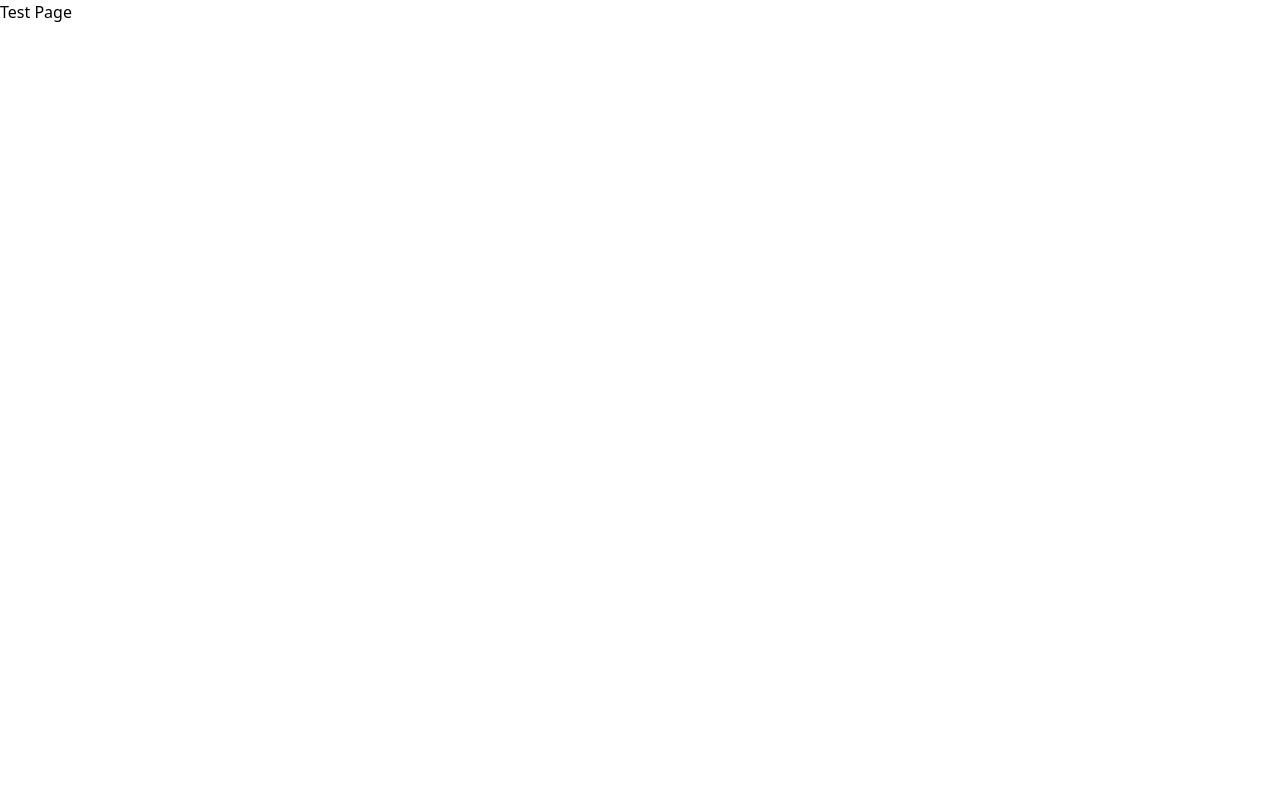
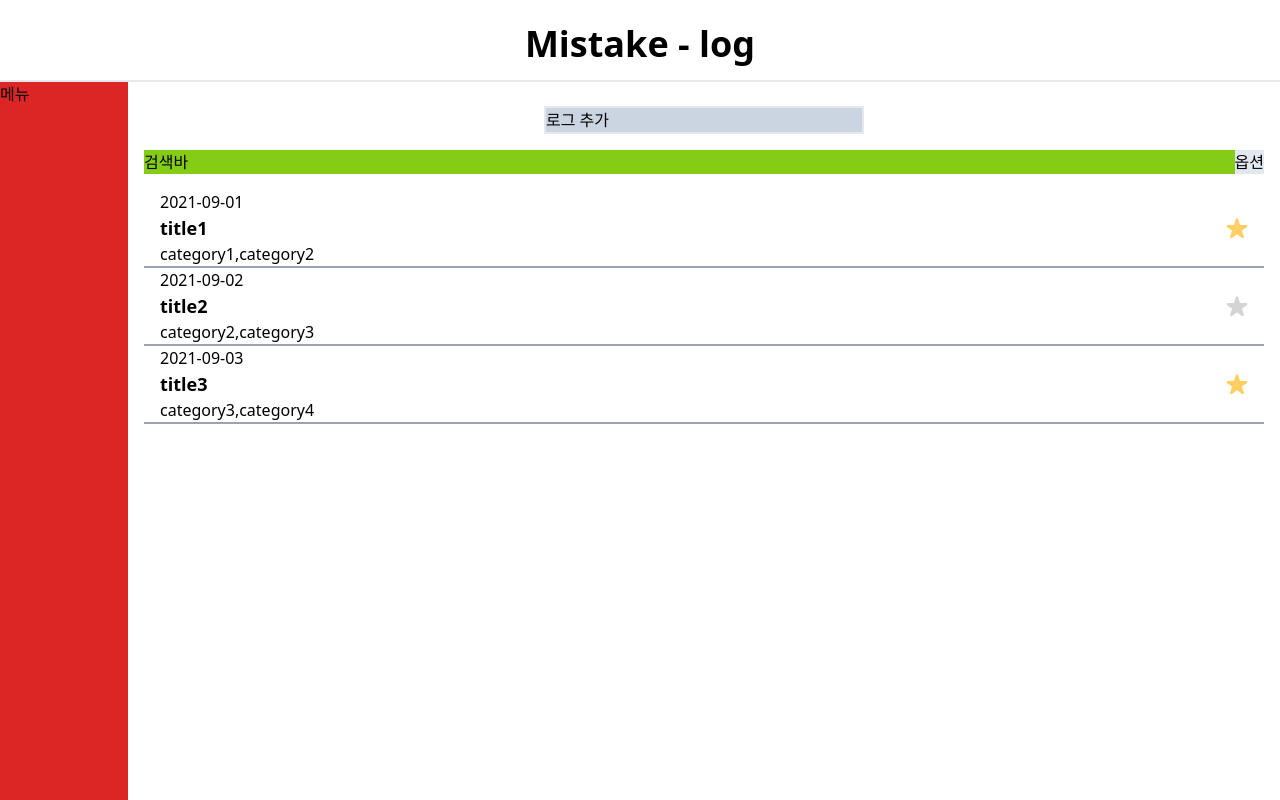
Before and after one commit to Daeun-100/mistake-log, a React (Vite) app: page / in a window 1280 px wide. Built offline with nearby package versions, Linux system fonts and the light colour scheme.

Commit message:
feat(ActiveListPage) : 뼈대 ui 구현

```diff
--- a/eslint.config.js
+++ b/eslint.config.js
@@ -2,6 +2,7 @@ import globals from 'globals';
 import pluginJs from '@eslint/js';
 import tseslint from 'typescript-eslint';
 import pluginReact from 'eslint-plugin-react';
+import pluginHtml from 'eslint-plugin-html';
 
 /** @type {import('eslint').Linter.Config[]} */
 export default [
@@ -10,12 +11,13 @@ export default [
   pluginJs.configs.recommended,
   ...tseslint.configs.recommended,
   pluginReact.configs.flat.recommended,
+  pluginHtml.configs.recommended,
   {
     rules: {
       quotes: ['error', 'single'],
       indent: ['error', 2],
       semi: ['error', 'always'],
-      'max-len': ['error', { code: 80 }],
+      'max-len': ['error', { code: 80, ignorePattern: '<.*>' }],
       'react/jsx-uses-react': 'off',
       'react/react-in-jsx-scope': 'off',
       'comma-dangle': ['error', 'always-multiline'],
--- a/package.json
+++ b/package.json
@@ -11,6 +11,7 @@
     "test": "jest"
   },
   "dependencies": {
+    "@headlessui/react": "^2.2.0",
     "jotai": "^2.10.4",
     "react": "^18.3.1",
     "react-dom": "^18.3.1",
@@ -27,6 +28,7 @@
     "@vitejs/plugin-react": "^4.3.4",
     "autoprefixer": "^10.4.20",
     "eslint": "^8.57.1",
+    "eslint-plugin-html": "^8.1.2",
     "eslint-plugin-react": "^7.37.2",
     "eslint-plugin-react-hooks": "^5.0.0",
     "eslint-plugin-react-refresh": "^0.4.16",
--- a/src/App.tsx
+++ b/src/App.tsx
@@ -1,10 +1,13 @@
 import { Routes, Route } from 'react-router-dom';
-import TestPage from './pages/testPage';
+import Layout from './pages/Layout';
+import ActiveListPage from './pages/ActiveListPage';
 
 const App: React.FC = () => (
   <>
     <Routes>
-      <Route path="/" element={<TestPage />} />
+      <Route path="/" element={<Layout />}>
+        <Route index element={<ActiveListPage />} />
+      </Route>
     </Routes>
   </>
 );
--- a/src/index.css
+++ b/src/index.css
@@ -1,3 +1,11 @@
 @tailwind base;
 @tailwind components;
 @tailwind utilities;
+
+html,
+body,
+#root {
+  margin: 0;
+  padding: 0;
+  height: 100%;
+}
--- /dev/null
+++ b/src/pages/ActiveListPage.tsx
@@ -0,0 +1,60 @@
+import { FormFields } from '../types';
+import LogItem from '../components/LogItem';
+const mockDatalist: FormFields[] = [
+  {
+    timestamp: '2021-09-01',
+    title: 'title1',
+    category: ['category1', 'category2'],
+    favorite: true,
+    description: 'description1lsdkfjlsdkfjlsdkfjalsdkfjalsdfkjaldfkjaldkfjl',
+    solution: 'solution1sdf.kjsdlfkjsdlfkjsldfkja',
+    insights: 'insights1dfglkjfdlgkdjfgl',
+    severity: 1,
+    frequency: 1,
+    status: 'active',
+  },
+  {
+    timestamp: '2021-09-02',
+    title: 'title2',
+    category: ['category2', 'category3'],
+    favorite: false,
+    description: 'description2',
+    solution: 'solution2',
+    insights: 'insights2',
+    severity: 2,
+    frequency: 2,
+    status: 'active',
+  },
+  {
+    timestamp: '2021-09-03',
+    title: 'title3',
+    category: ['category3', 'category4'],
+    favorite: true,
+    description: 'description3',
+    solution: 'solution3',
+    insights: 'insights3',
+    severity: 3,
+    frequency: 3,
+    status: 'active',
+  },
+];
+
+const ActiveListPage = () => {
+  return (
+    <div className="flex flex-col items-center gap-4 p-4 pt-6">
+      <div className="w-80 border-2 bg-slate-300">로그 추가</div>
+
+      <div className="bg-lime-500 flex justify-between w-full">
+        <div>검색바</div>
+        <div className="bg-slate-200">옵션</div>
+      </div>
+      <div className="w-full h-full">
+        {mockDatalist.map((data, index) => (
+          <LogItem key={index} {...data} />
+        ))}
+      </div>
+    </div>
+  );
+};
+
+export default ActiveListPage;
--- /dev/null
+++ b/src/pages/Layout.tsx
@@ -0,0 +1,19 @@
+import { Outlet } from 'react-router-dom';
+import { Transition } from '@headlessui/react';
+
+const Layout = () => (
+  <div className="flex flex-col items-center w-full h-full">
+    <h1 className="font-extrabold text-4xl pt-6 pb-4 border-b-2 w-full text-center">
+      Mistake - log
+    </h1>
+    <div className="flex w-full h-full">
+      <div className="min-w-32 bg-red-600 hidden md:block ">메뉴</div>
+
+      <div className="w-full h-full">
+        <Outlet />
+      </div>
+    </div>
+  </div>
+);
+
+export default Layout;
--- a/src/pages/testPage.tsx
+++ /dev/null
@@ -1,6 +0,0 @@
-const TestPage: React.FC = () => (
-  <div>
-    <h1>Test Page</h1>
-  </div>
-);
-export default TestPage;
```
Also changed, not shown: 1 other file (tests, documents, lock files or other folders).
